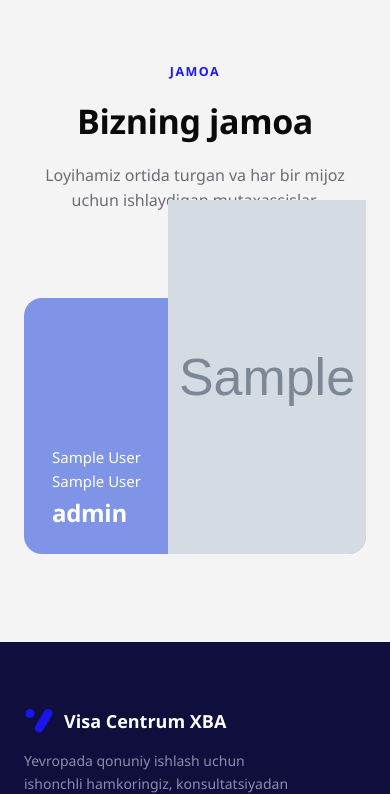
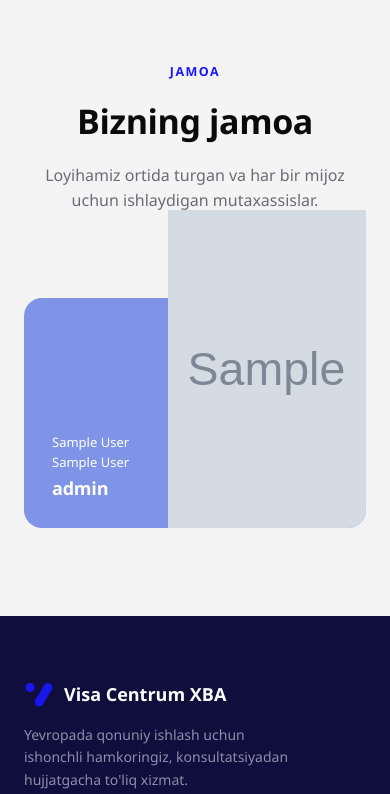
Before and after one commit to AbzalkhonAkramov/visa_centrum_web, a Django app: page /about/ in a window 390 px wide. Shown: the part 1255-2049 px from the top of the page. Run offline with Django 5.2, Linux system fonts and the light colour scheme; tables that the repository leaves empty hold one stand-in row (values such as "Sample post"); grey boxes marked "Sample" are stand-in pictures.

Commit message:
fix about us cards v2

```diff
--- a/core/static/core/css/site.css
+++ b/core/static/core/css/site.css
@@ -255,7 +255,7 @@ section{padding:88px 0;}
 .team-grid{display:grid;grid-template-columns:repeat(3,minmax(0,1fr));gap:72px 22px;margin-top:84px;}
 .team-card{
   position:relative;display:flex;align-items:flex-end;
-  aspect-ratio:11/5;border-radius:var(--radius);overflow:visible;
+  height:210px;border-radius:var(--radius);overflow:visible;
   background:#7f94e6;text-decoration:none;padding:28px;
   min-width:0;
   transition:transform .25s var(--ease-out), box-shadow .25s var(--ease-out);
@@ -268,10 +268,13 @@ section{padding:88px 0;}
   width:100%;height:100%;object-fit:cover;object-position:top center;
   display:block;
 }
-.team-text{position:relative;z-index:2;display:flex;flex-direction:column;max-width:48%;min-width:0;}
-.team-name{color:#fff;font-weight:500;font-size:15px;overflow-wrap:break-word;}
-.team-subtitle{color:#fff;font-weight:500;font-size:15px;overflow-wrap:break-word;}
-.team-role{color:#fff;font-weight:800;font-size:27px;line-height:1.15;margin-top:6px;letter-spacing:-.3px;overflow-wrap:break-word;}
+.team-text{position:relative;z-index:2;display:flex;flex-direction:column;max-width:52%;min-width:0;}
+.team-name{color:#fff;font-weight:500;font-size:13px;overflow-wrap:break-word;}
+.team-subtitle{color:#fff;font-weight:500;font-size:13px;overflow-wrap:break-word;}
+.team-role{
+  color:#fff;font-weight:800;font-size:19px;line-height:1.2;margin-top:5px;letter-spacing:-.2px;
+  overflow-wrap:break-word;
+}
 
 @media (hover:hover) and (pointer:fine){
   .team-card:hover{transform:translateY(-4px);box-shadow:0 18px 36px -18px rgba(27,24,255,.4);}
@@ -282,8 +285,8 @@ section{padding:88px 0;}
 }
 @media (max-width:560px){
   .team-grid{grid-template-columns:minmax(0,1fr);gap:48px;}
-  .team-card{aspect-ratio:4/3;}
-  .team-role{font-size:24px;}
+  .team-card{height:230px;}
+  .team-role{font-size:18px;}
 }
 
 /* VACANCIES (list + detail pages) */
```
